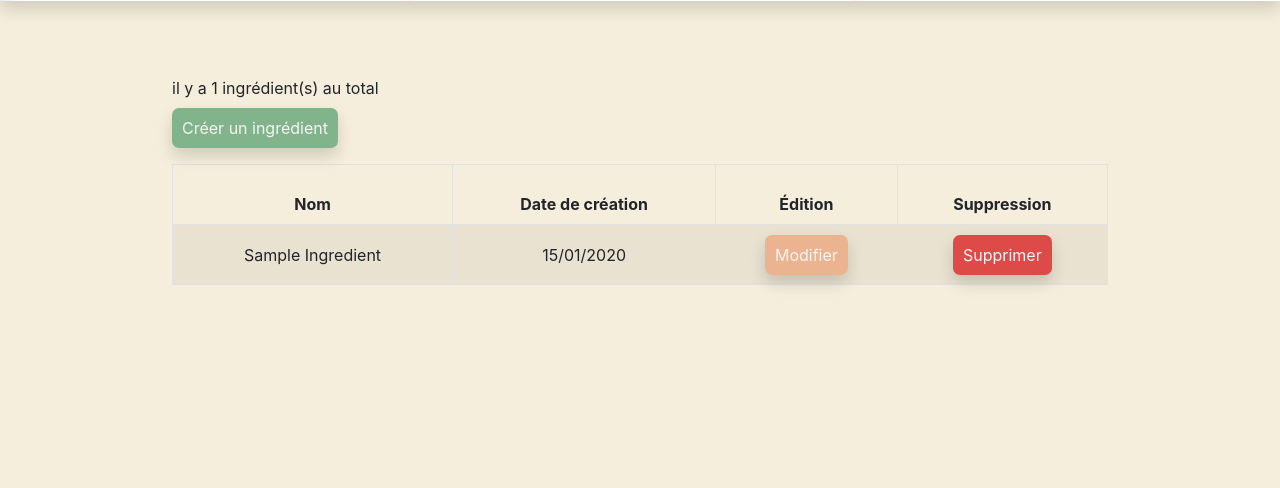
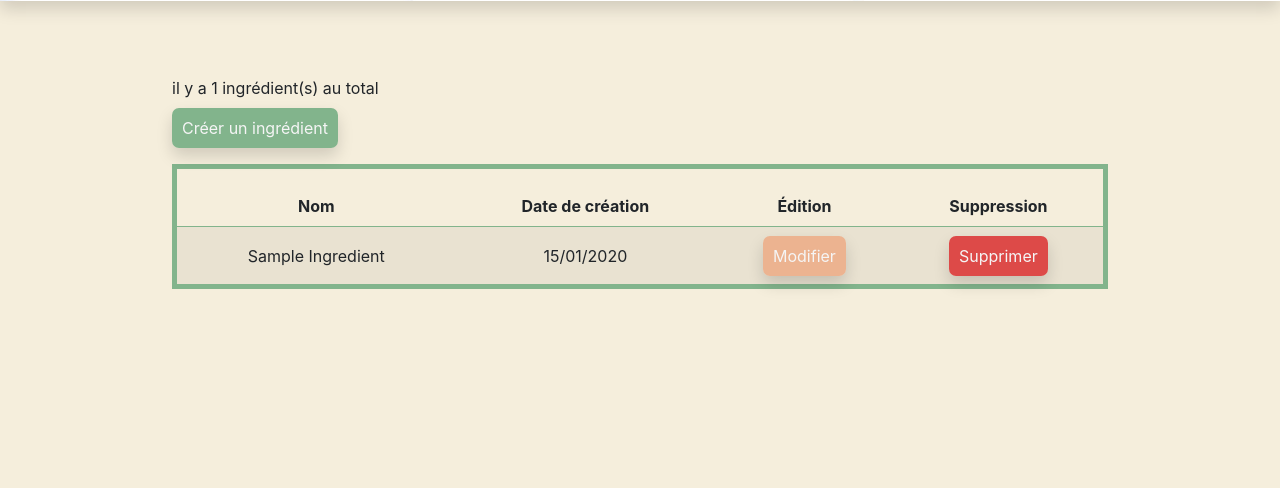
Before and after one commit to PierricM380/RecettesFaciles_Symfony_App, a Symfony app: template templates/pages/ingredient/index.html.twig in a window 1280 px wide. Shown: the part 514-1002 px from the top of the page. Run offline with Twig, Linux system fonts and the light colour scheme; the template is opened without the code that fills it: most values are stand-ins (such as "Sample title", 1, 10 or a date in 2020); some libraries are stand-ins or nearby versions; some web fonts are replaced.

Commit message:
border for table

```diff
--- a/public/style.css
+++ b/public/style.css
@@ -92,6 +92,11 @@ button {
 .delete:hover {
     color: #f5f5f5;
     background: #C31207;
+}
+
+.main_ingredients table,
+.main_recipes table {
+    border: 5px solid #82B48C;
 }
 
 /* NAVIGATION BAR */
--- a/templates/pages/ingredient/index.html.twig
+++ b/templates/pages/ingredient/index.html.twig
@@ -38,7 +38,7 @@
 
 		<!-- Ingredients list -->
 		<div class="table-responsive mt-4">
-			<table class="table align-middle table-striped table-bordered table-hover">
+			<table class="table align-middle table-striped table-hover">
 				<thead>
 					<tr>
 						<th class="text-center" scope="col">Nom</th>
```
